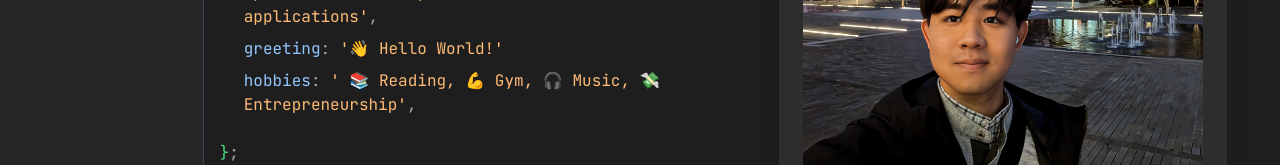
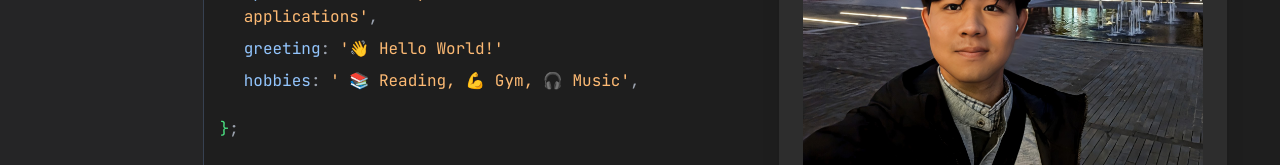
Before and after one commit to Phat0101/patrick, a Next.js app: page / in a window 1280 px wide. Shown: the part 483-648 px from the top of the page. Built offline with nearby package versions, Linux system fonts and the light colour scheme; no server answers.

Commit message:
small update

```diff
--- a/src/components/Hero.tsx
+++ b/src/components/Hero.tsx
@@ -65,7 +65,7 @@ const Hero: React.FC<HeroProps> = ({ scrollY }) => {
                 <div className="mb-2">
                   <span className="text-blue-500 dark:text-blue-300">hobbies</span>
                   <span className="text-gray-600 dark:text-gray-400">: </span>
-                  <span className="text-orange-500 dark:text-orange-300">&apos; 📚 Reading, 💪 Gym, 🎧 Music, 💸 Entrepreneurship&apos;</span>
+                  <span className="text-orange-500 dark:text-orange-300">&apos; 📚 Reading, 💪 Gym, 🎧 Music&apos;</span>
                   <span className="text-gray-600 dark:text-gray-400">,</span>
                 </div>
               </div>
```
